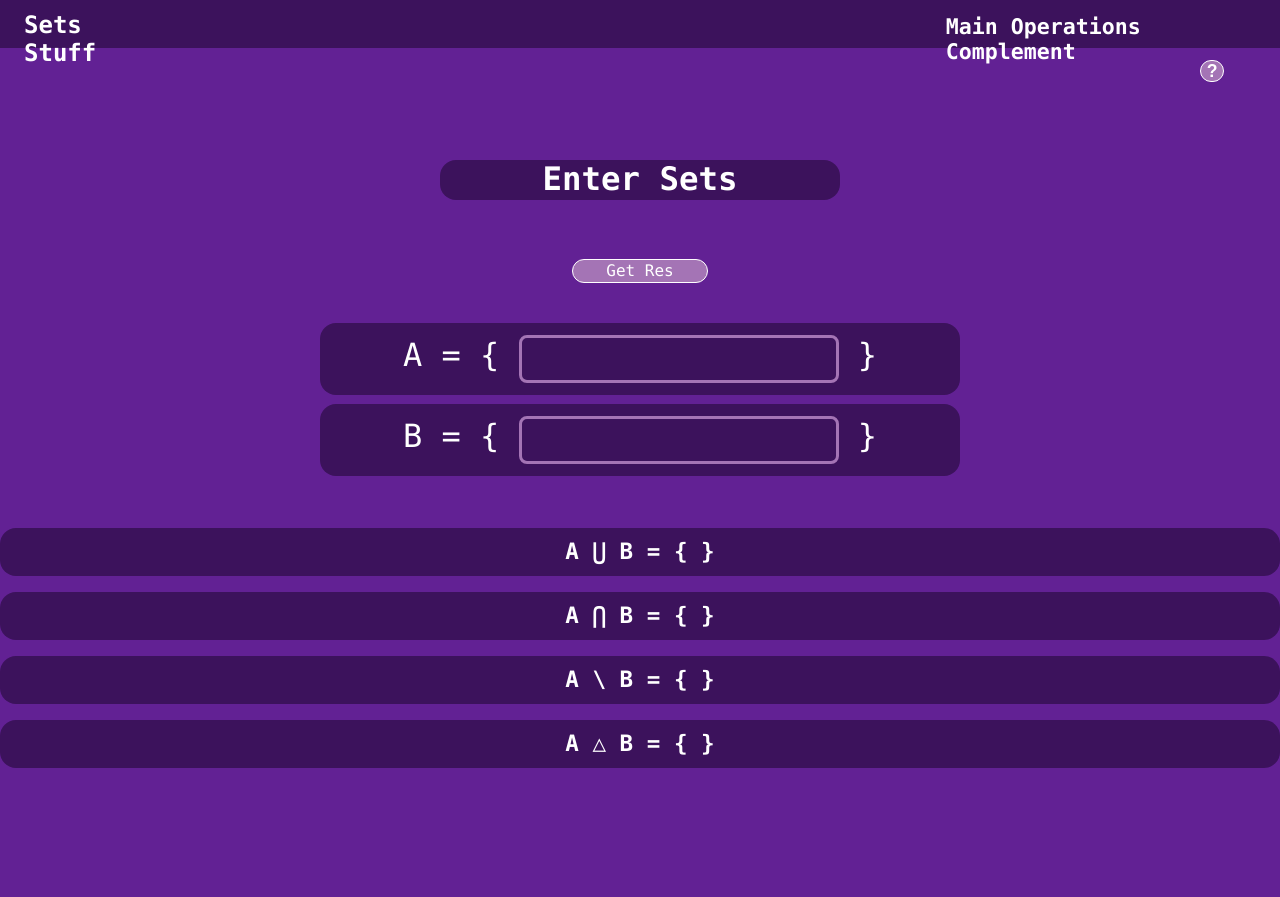
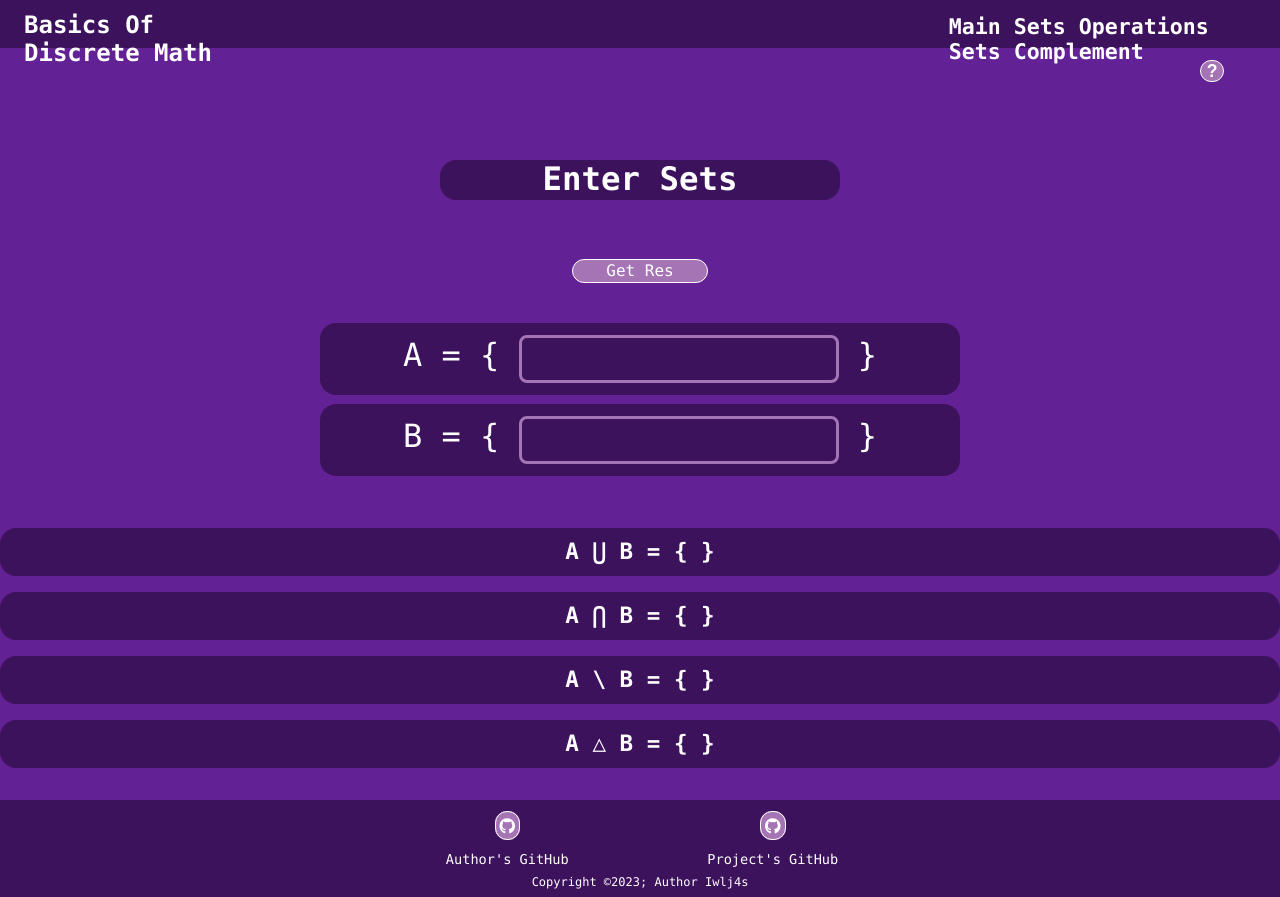
Before and after one commit to Iwlj4s/Basics_Of_Discrete_Math, a Flask app: page / in a window 1280 px wide. Before the commit the page ends 768 px from the top, so only its background shows below. Run offline with Flask 3, Linux system fonts and the light colour scheme; some libraries are stand-ins or nearby versions.

Commit message:
Add footer and some workpieces for next page. Change Project's name on "Basics Of Discrete Math", because I will add some pages that aren't just about sets

```diff
--- a/data.py
+++ b/data.py
@@ -1,3 +1,4 @@
+# Data For Index.html #
 index_data = {
     'example_about_operation1': 'A = { 1, 2, 3, 4 }',
     'example_about_operation2': 'B = { 3, 4, 5, 6 }',
@@ -27,3 +28,15 @@ index_data = {
         },
     ]
 }
+
+# Data For Complement.html #
+complement_data ={
+    'example_about_operation1': 'U = {1, 2, 3, 4, 5, 6, 7, 8, 9} ',
+    'example_about_operation2': 'X =  {1, 2, 3, 4}',
+    'operations': [
+        {
+            'operation_name': 'Complement',
+            'operation_info': 'Write the elements of the set U by removing elements from set X',
+            'res_example': 'X′ = { 1, 2, 3, 4, 5, 6 }'
+        }]
+}
--- a/form.py
+++ b/form.py
@@ -10,3 +10,11 @@ class SetsForm(FlaskForm):
     user_U_value = StringField('U = ')
 
     user_submit_btn = SubmitField('Get Res')
+
+
+class ComplementForm(FlaskForm):
+    user_U_value = StringField('U = ')
+
+    user_a_value = StringField('X = ')
+
+    user_submit_btn = SubmitField('Get Res')
--- a/main.py
+++ b/main.py
@@ -1,6 +1,6 @@
 from flask import Flask, render_template, request
 from form import SetsForm
-from main_functions.get_res import get_result
+from main_functions.get_res import get_index_result
 from main_functions.checking_user import check_user_data, check_user_digit
 from data import index_data
 
@@ -18,41 +18,42 @@ app.config['SECRET_KEY'] = KEY
 @app.route('/', methods=['GET', 'POST'])
 @app.route('/home', methods=['GET', 'POST'])
 def index():
-    form = SetsForm()
+    index_form = SetsForm()
 
-    if request.method == 'POST' and form.validate_on_submit():
+    if request.method == 'POST' and index_form.validate_on_submit():
         # Init Check Functions #
 
         # Check user enter is not nothing
-        check_user_enter = check_user_data(a=form.user_a_value.data, b=form.user_b_value.data)
+        check_user_enter = check_user_data(a=index_form.user_a_value.data, b=index_form.user_b_value.data)
 
         # Replace , and spaces for check user entry digit
-        check_user_enter_digit = check_user_digit(a=form.user_a_value.data.replace(',', '').replace(' ', ''),
-                                                  b=form.user_b_value.data.replace(',', '').replace(' ', ''))
+        check_user_enter_digit = check_user_digit(a=index_form.user_a_value.data.replace(',', '').replace(' ', ''),
+                                                  b=index_form.user_b_value.data.replace(',', '').replace(' ', ''))
         # Checks #
         if check_user_enter_digit:
             if not check_user_enter:
                 # If user Input digit
-                a = form.user_a_value.data.replace(',', '').split()  # Get User Input Value
-                b = form.user_b_value.data.replace(',', '').split()
+                a = index_form.user_a_value.data.replace(',', '').split()  # Get User Input Value
+                b = index_form.user_b_value.data.replace(',', '').split()
 
-                res_merge_a_b, res_intersection_a_b, res_difference_a_b, res_symm_diff_a_b = get_result(a, b)  # Get Res
+                # Get Result
+                res_merge_a_b, res_intersection_a_b, res_difference_a_b, res_symm_diff_a_b = get_index_result(a, b)
 
-                return render_template('index.html', form=form,  # Return Res Data
+                return render_template('index.html', index_form=index_form,  # Return Res Data
                                        res_merge_a_b=res_merge_a_b,
                                        res_intersection_a_b=res_intersection_a_b,
                                        res_difference_a_b=res_difference_a_b,
                                        res_symm_diff_a_b=res_symm_diff_a_b, index_data=index_data)
 
             elif check_user_data:  # If User Input without anything
-                form.user_a_value.data = "You should enter sets"
-                form.user_b_value.data = "You should enter sets"
+                index_form.user_a_value.data = "You should enter sets"
+                index_form.user_b_value.data = "You should enter sets"
 
         else:  # If User input string
-            form.user_a_value.data = "You should enter digit"
-            form.user_b_value.data = "You should enter digit"
+            index_form.user_a_value.data = "You should enter digit"
+            index_form.user_b_value.data = "You should enter digit"
 
-    return render_template('index.html', form=form, index_data=index_data)
+    return render_template('index.html', index_form=index_form, index_data=index_data)
 
 
 # ----  COMPLEMENT PAGE ---- #
--- a/operations_functions/a_symmetrical_difference_b.py
+++ b/operations_functions/index_op/a_symmetrical_difference_b.py
@@ -1,6 +1,6 @@
-from operations_functions.a_merge_b import merge_a_b
+from operations_functions.index_op.a_merge_b import merge_a_b
 
-from operations_functions.a_intersection_b import intersection_a_b
+from operations_functions.index_op.a_intersection_b import intersection_a_b
 
 
 def symmetrical_difference_a_b(a, b):
--- a/static/css/main.css
+++ b/static/css/main.css
@@ -19,13 +19,29 @@ img {
     height: auto;
 }
 
+/* SCROLL BAR SETTINGS FOR CHROME/EDGE/SAFARI */
+body::-webkit-scrollbar {
+    width: 1.2vh;
+  }
+
+  body::-webkit-scrollbar-track {
+    background: #3c125c;
+  }
+
+  body::-webkit-scrollbar-thumb {
+    background-color: #a474b5;
+    border-radius: 20px;
+    border: 0.1vh solid white;
+  }
+
+
 /* SELECTION SETTINGS */
 ::selection {
-background:  #a474b5; /* Safari */
+background:  #a474b5;
 }
 
 ::-moz-selection {
-background:  #a474b5; /* Firefox */
+background:  #a474b5;
 }
 
 
@@ -49,7 +65,7 @@ background:  #a474b5; /* Firefox */
 
 /* Header Logo */
 .header-top-logo{
-    margin-right: 100vh;
+    margin-right: 90vh;
     display: flex;
 }
 
@@ -99,6 +115,7 @@ background:  #a474b5; /* Firefox */
     justify-content: center;
 
     width:100%;
+    height: 90vh;
 
 }
 
@@ -360,3 +377,75 @@ background:  #a474b5; /* Firefox */
     padding-top: 0.3vh;
     padding-bottom: 2vh;
 }
+
+/* COMPLEMENT PAGE */
+
+
+/* -------------- */
+
+/* FOOTER */
+
+/* Main settings */
+
+.footer{
+
+    background-color: #3c125c;
+    position:absolute;
+    width:100%;
+}
+
+
+.footer-container{
+    width: 100%;
+    padding-top: 1.5vh;
+    padding-bottom: 1vh;
+}
+
+/* Icon's settings*/
+.social-icons{
+    display: flex;
+    justify-content: center;
+    text-align: center;
+}
+
+.social-icons a{
+    padding-bottom: 0.3vh;
+    padding-right: 0.5vh;
+    padding-left: 0.5vh;
+    margin: 15vh;
+    align-items: center;
+
+    background-color: #a474b5;
+
+    border: 0.2vh solid white;
+    border-radius: 1.5vh;
+}
+
+.social-icons a i{
+   font-size: 2vh;
+   color: white;
+   padding-bottom: 0.3vh;
+}
+
+.social-icons a:hover{
+    background-color: #3c125c;
+    border:0.2vh solid #a474b5;
+}
+
+.social-icons i:hover{
+    color: #a474b5;
+}
+
+.social-icon-subtitle{
+    padding-top: 1.7vh;
+    font-size: 1.7vh;
+}
+
+
+.footer-bottom{
+    color: white;
+    text-align: center;
+    font-size: 1.5vh;
+    padding-top:1vh;
+
+}
--- /dev/null
+++ b/static/js/change_date_copyright.js
@@ -0,0 +1,4 @@
+var currentYear = new Date().getFullYear();
+var copyrightElement = document.querySelector('.footer-bottom p')
+
+copyrightElement.innerHTML = "Copyright &copy;" + currentYear + "; Author Iwlj4s ";
--- a/templates/base.html
+++ b/templates/base.html
@@ -4,30 +4,33 @@
     {% block head %}
         <meta charset="UTF-8">
         <link rel="stylesheet" href="{{ url_for('static',  filename='css/main.css' )}}">
-        <link href='https://unpkg.com/css.gg@2.0.0/icons/css/info.css' rel='stylesheet'>
-        <script src="{{ url_for('static', filename='js/main.js') }}"></script>
-        <title>Operations On Sets</title>
+        <link rel="stylesheet" href="https://cdnjs.cloudflare.com/ajax/libs/font-awesome/6.5.1/css/all.min.css" integrity="sha512-DTOQO9RWCH3ppGqcWaEA1BIZOC6xxalwEsw9c2QQeAIftl+Vegovlnee1c9QX4TctnWMn13TZye+giMm8e2LwA==" crossorigin="anonymous" referrerpolicy="no-referrer" />
+        <script src="{{ url_for('static', filename='js/toggle_info.js') }}"></script>
+        <title> {% block title %} {% endblock %}</title>
     {% endblock %}
 </head>
 
 <body>
+    <!-- Header -->
     <header class="header">
         <div class="container">
 
             <div class="header-top">
 
                 <div class="header-top-logo">
-                    <div class="header-top-title"> Sets Stuff </div>
+                    <div class="header-top-title"> Basics Of Discrete Math </div>
                 </div>
 
             <nav class="nav">
-                <a href="{{ url_for('index') }}" class="nav-link">Main Operations</a>
-                <a href="{{ url_for('complement') }}" class="nav-link">Complement</a>
+                <a href="{{ url_for('index') }}" class="nav-link">Main Sets Operations</a>
+                <a href="{{ url_for('complement') }}" class="nav-link">Sets Complement</a>
             </nav>
 
             </div>
         </div>
     </header>
+
+    <!-- Info About Operations-->
     <div class="about-operations-block">
         <!-- Info Button -->
         <div class="button-about-operations">
@@ -39,5 +42,32 @@
     </div>
 
     {% block body %}{% endblock %}
+
+    <!-- Footer -->
+    <section class="footer">
+        <div class="footer-container">
+
+            <div class="social-icons">
+
+                <div class="social-icon-content">
+                    <a href="https://github.com/Iwlj4s" target="=_blank"> <i class="fab fa-github" aria-hidden="true"></i> </a>
+                    <p class="social-icon-subtitle"> Author's GitHub </p>
+                </div>
+
+                <div class="social-icon-content">
+                    <a href="#"> <i class="fab fa-github"></i> </a>
+                    <p class="social-icon-subtitle"> Project's GitHub </p>
+                </div>
+
+            </div>
+
+            <div class="footer-bottom">
+                <p> </p>
+                <script src="{{ url_for('static', filename='js/change_date_copyright.js') }}"></script>
+
+            </div>
+
+        </div>
+    </section>
 </body>
 </html>
--- a/templates/complement.html
+++ b/templates/complement.html
@@ -1,3 +1,3 @@
 {% extends 'base.html' %}
-
+{% block title %} Operations On Sets - Complement {% endblock %}
 {% block body %}<h1>Complement Page</h1>{% endblock %}
--- a/templates/index.html
+++ b/templates/index.html
@@ -1,5 +1,5 @@
 {% extends 'base.html' %}
-
+{% block title %} Main Operations On Sets {% endblock %}
 {% from "macros/macros.jinja2" import index_op %}
 
 {% block head %}
@@ -45,11 +45,11 @@
 
          <!-- Form With User Data and Submit Btn, like user input a/b -->
         <form action="{{ url_for('index') }}" method="post" class="get-res-form">
-            {{ form.csrf_token }}
+            {{ index_form.csrf_token }}
 
             <!-- User Submit Button -->
             <div class="user_submit">
-                {{form.user_submit_btn(class="btn_submit")}}
+                {{index_form.user_submit_btn(class="btn_submit")}}
 
             </div>
 
@@ -57,14 +57,14 @@
 
                     <!-- User data A -->
                     <div class="user_data_A">
-                        {{form.user_a_value.label}}
-                        { {{form.user_a_value(size=40, autocomplete="off", class="user_a_value_style")}} }
+                        {{index_form.user_a_value.label}}
+                        { {{index_form.user_a_value(size=40, autocomplete="off", class="user_a_value_style")}} }
                     </div>
 
                     <!-- User data B -->
                     <div class="user_data_B">
-                        {{form.user_b_value.label}}
-                        { {{form.user_b_value(size=40, autocomplete="off", class="user_b_value_style")}} }
+                        {{index_form.user_b_value.label}}
+                        { {{index_form.user_b_value(size=40, autocomplete="off", class="user_b_value_style")}} }
                     </div>
 
             </div>
```
Also changed, not shown: main_functions/get_res.py (+15 -5 lines), operations_functions/complement_op/complement.py (added, +8 -0 lines), operations_functions/index_op/a_difference_b.py (renamed from operations_functions/a_difference_b.py), operations_functions/index_op/a_intersection_b.py (renamed from operations_functions/a_intersection_b.py), operations_functions/index_op/a_merge_b.py (renamed from operations_functions/a_merge_b.py), static/js/toggle_info.js (renamed from static/js/main.js).
